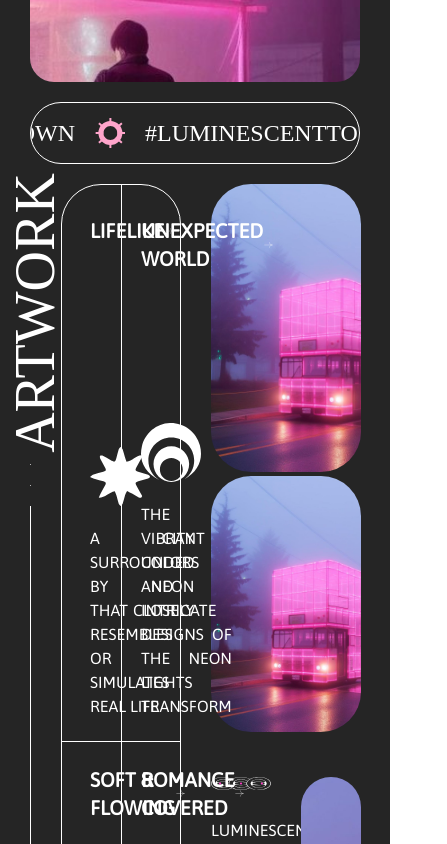
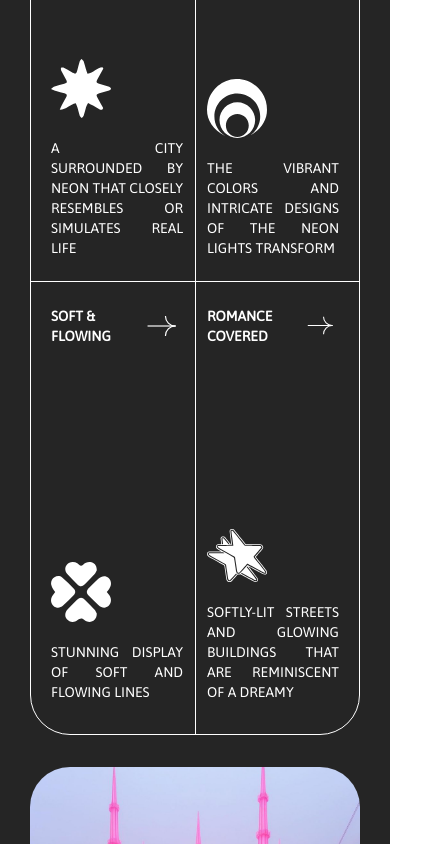
Before and after one commit to ERFAN-REVENANT/luminescent, a React (Vite) app: page / in a window 390 px wide. Shown: the part 860-1704 px from the top of the page, 447 px wide, since content can reach past the window. Built offline with nearby package versions, Linux system fonts and the light colour scheme; a web font is replaced by a local one.

Commit message:
last changes

```diff
--- a/src/components/ArtWork.jsx
+++ b/src/components/ArtWork.jsx
@@ -12,9 +12,9 @@ import {
 
 const ArtWork = () => {
   return (
-    <section className="flex bg-customDark w-full h-full items-start justify-between px-[30px]">
-      {/* Left Side: Rotated Text and Dots */}
-      <div className="flex flex-col items-center w-[50px] gap-5 pointer-events-none">
+    <section className="flex flex-col md:flex-row bg-customDark w-full h-full items-start justify-between px-[30px]">
+      {/* Left Side: Rotated Text and Dots (Hidden by default, visible on md and above) */}
+      <div className="hidden md:flex flex-col items-center w-[50px] gap-5 pointer-events-none">
         <h1 className="absolute font-modak text-white -rotate-90 text-[3.5rem] translate-x-1 translate-y-[87px]">
           ARTWORK
         </h1>
@@ -22,13 +22,13 @@ const ArtWork = () => {
           <img src={dots2} width={10} className="mt-[180px]" alt="" />
           <img src={dots2} width={10} className="mt-5" alt="" />
         </div>
-        <div className="h-[740px] w-[1px] bg-white "></div>
+        <div className="h-[740px] w-[1px] bg-white"></div>
       </div>
 
-      {/* Right Side: Art Content */}
-      <div className="flex w-full pl-[30px] gap-[30px] justify-between">
+      {/* Right Side: Art Content (Becomes a column on small screens and row on md and above) */}
+      <div className="flex flex-col md:flex-row  w-full md:pl-[30px] gap-[30px] justify-between">
         {/* Left Column of the Right Side */}
-        <div className="w-1/2 flex flex-col gap-8">
+        <div className="w-full md:w-1/2 flex flex-col gap-8">
           <div className="w-full border border-1 border-white rounded-[40px] relative p-4 grid grid-cols-2 grid-rows-2 gap-4">
             {/* Horizontal and Vertical Lines */}
             <div className="absolute inset-0 flex items-center justify-center">
@@ -42,11 +42,11 @@ const ArtWork = () => {
             {artContent.map((item) => (
               <div
                 key={item.id}
-                className="flex flex-col items-start justify-between px-3 py-4 font-asap gap-[150px]"
+                className="flex flex-col items-start justify-between px-1 md:px-3 py-4 font-asap gap-[150px]"
               >
                 {/* Title and Arrow */}
                 <div className="flex items-center justify-between w-full">
-                  <h1 className="text-white text-xl font-extrabold">
+                  <h1 className="text-white text-sm md:text-xl font-extrabold">
                     {item.title}
                   </h1>
                   <img src={arrow} alt="arrow" width={50} />
@@ -60,36 +60,40 @@ const ArtWork = () => {
                     width={60}
                     className="mb-5"
                   />
-                  <p className="text-white text-md text-justify">{item.text}</p>
+                  <p className="text-white text-sm md:text-md text-justify">
+                    {item.text}
+                  </p>
                 </div>
               </div>
             ))}
           </div>
+
+          {/* Background Image */}
           <div
-            className="h-full rounded-[40px]"
+            className="h-[16rem] md:h-full rounded-[40px]"
             style={{
               backgroundImage: `url(${img2})`,
-              backgroundSize: "cover", // You can customize this if needed
-              backgroundPosition: "0% 45%", // Adjust this if you need a specific focus point
+              backgroundSize: "cover",
+              backgroundPosition: "0% 45%",
             }}
           ></div>
         </div>
 
         {/* Right Column of the Right Side */}
-        <div className="w-1/2">
-          <div className="w-full">
+        <div className="w-full md:w-1/2">
+          <div className="w-full hidden md:block">
             <div
-              className="h-[18rem] rounded-[40px] mb-1"
+              className="h-[12rem] md:h-[18rem] rounded-[40px] mb-1"
               style={{
                 backgroundImage: `url(${img1})`,
-                backgroundSize: "cover", // You can customize this if needed
-                backgroundPosition: "0% 40%", // Adjust this if you need a specific focus point
+                backgroundSize: "cover",
+                backgroundPosition: "0% 40%",
               }}
             ></div>
 
             {/* Second div with background image */}
             <div
-              className="h-[16rem] rounded-[40px]"
+              className="h-[12rem] md:h-[16rem] rounded-[40px]"
               style={{
                 backgroundImage: `url(${img1})`,
                 backgroundSize: "cover",
@@ -97,13 +101,12 @@ const ArtWork = () => {
               }}
             ></div>
           </div>
-          <div className="flex w-full justify-center mt-[45px] pointer-events-none">
-            <div className="flex gap-[30px] text-white w-full max-w-[1200px]">
-              {" "}
-              {/* Ensure the width doesn't change */}
-              <div className="w-2/5 flex flex-col items-start">
-                {" "}
-                {/* Keep original widths */}
+
+          {/* Text and Image Section */}
+          <div className="flex flex-col md:flex-row w-full justify-center mt-[20px] md:mt-[45px] pointer-events-none">
+            <div className="flex flex-col md:flex-row gap-[30px] text-white w-full max-w-[1200px]">
+              {/* Text Block */}
+              <div className="w-full md:w-2/5 flex flex-col items-center md:items-start">
                 <img src={ovals} className="mb-7" width={270} alt="" />
                 <p className="font-asap text-justify mb-5">
                   LUMINESCENT TOWN STANDS AS A TESTAMENT TO THE HARMONIOUS UNION
@@ -119,13 +122,15 @@ const ArtWork = () => {
                   <br />
                   <span className="block">CREATIVE PROCESS</span>
                 </p>
-                <p className="font-comforter font-bold text-[#e55c90] text-[4.5rem]">
+                <p className="font-comforter font-bold text-[#e55c90] text-[4rem] md:text-[4.5rem]">
                   Luminescent
                 </p>
               </div>
-              <div className="w-3/5">
+
+              {/* Image Block */}
+              <div className="w-full md:w-3/5">
                 <img
-                  className="rounded-[40px] object-cover h-[30rem] w-full"
+                  className="rounded-[40px] object-cover h-[20rem] md:h-[30rem] w-full"
                   src={img6}
                   alt=""
                 />
--- a/src/components/Hero.jsx
+++ b/src/components/Hero.jsx
@@ -118,7 +118,7 @@ const Hero = () => {
           </div>
 
           {/* Bottom Image Row */}
-          <div className="flex flex-col md:flex-row h-[21rem] gap-1 mt-5">
+          <div className="hidden md:flex flex-col md:flex-row h-[21rem] gap-1 mt-5">
             <div
               className="rounded-3xl w-full md:w-2/3 h-full bg-red-200"
               style={{
```
Also changed, not shown: public/tailwind.css.
